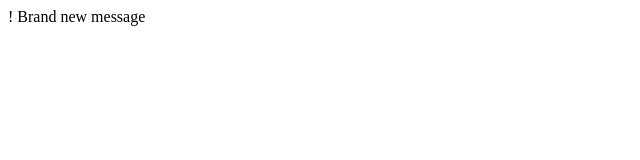
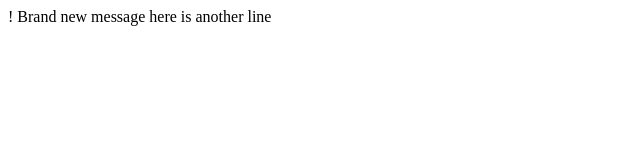
Before and after one commit to dylanytan/lecture1, a plain HTML site: page index.html in a window 1280 px wide. Shown: the whole page, without its empty margins (0-640 px from the left). Drawn offline with Linux system fonts and the light colour scheme.

Commit message:
added another line

```diff
--- a/index.html
+++ b/index.html
@@ -5,5 +5,6 @@
   </head>
   <body>
     Brand new message
+    here is another line
   </body>
 </html>
```
